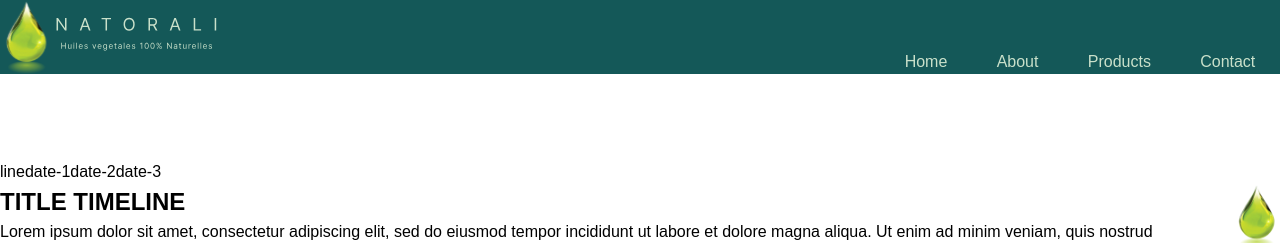
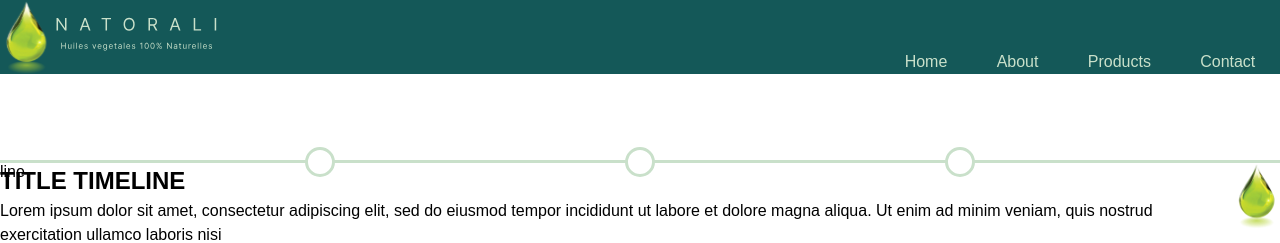
Before and after one commit to DAKOUMA/natorali.2.0, a React (Vite) app: page /about in a window 1280 px wide. Shown: the top 243 px of the page. Built offline with nearby package versions, Linux system fonts and the light colour scheme.

Commit message:
29/08/2024

```diff
--- a/src/index.css
+++ b/src/index.css
@@ -57,8 +57,63 @@ ul, ol {
     width: 1720px;
   }
 }
+:root {
+  --mouse-position: 0 ;
+}
+
 .timeLine-content {
   display: flex;
+}
+
+.timeLine {
+  display: flex;
+  align-items: center;
+  position: relative;
+}
+.timeLine > .line {
+  transition: 1s;
+  height: 0.2rem;
+  display: block;
+  background-color: #F7B318;
+  width: calc(var(--mouse-position) * 1%);
+}
+.timeLine .line::after {
+  z-index: -1;
+  content: "";
+  position: absolute;
+  height: 0.2rem;
+  display: block;
+  background-color: #C9E0CA;
+  width: 100%;
+  top: 0;
+}
+
+.date {
+  transition: 0.5s;
+  position: absolute;
+  height: 30px;
+  width: 30px;
+  background-color: white;
+  border: 0.2rem solid #C9E0CA;
+  border-radius: 100%;
+}
+
+.active-date {
+  scale: 1.3;
+  border: 0.2rem solid #145858;
+  background-color: #F7B318;
+}
+
+.timeLine span:nth-child(2) {
+  left: calc(25% - 15px);
+}
+
+.timeLine span:nth-child(3) {
+  left: calc(50% - 15px);
+}
+
+.timeLine span:nth-child(4) {
+  left: calc(75% - 15px);
 }
 
 .home-container {
--- a/src/pages/about/About.jsx
+++ b/src/pages/about/About.jsx
@@ -1,4 +1,4 @@
-import React from "react"
+import React, { useEffect, useRef, useState } from "react"
 import NavBar from '../../components/navbar/NavBar'
 import Footer from '../../components/footer/Footer'
 import TimelineContent from "./TimelineContent"
@@ -6,27 +6,91 @@ import { goutte } from "../../assets/images/images"
 import TeamMember from "./TeamMember"
 
 const About = () => {
+  const [date, setDate] = useState(0);
+  const [timelineProgress, setTimelineProgress] = useState(0)
+  const [mousePointer, setMousePointer] = useState(0);
+
+  const ref = useRef(null)
+
+  const handleMousePosition = (e) => {
+    const spanWidth = ref.current.clientWidth;
+    const mouseY = e.clientX
+    const mousePositionY = (mouseY / spanWidth) * 100
+
+
+    setMousePointer(mousePositionY)
+
+    console.log(mousePositionY);
+
+  }
+
+  useEffect(() => {
+    if (ref.current) {
+      ref.current.addEventListener('mousemove', handleMousePosition)
+    }
+
+    return () => {
+
+      ref.current.removeEventListener('mousemove', handleMousePosition)
+      if (ref.current) {
+        ref.current.removeEventListener('mousemove', handleMousePosition);
+      }
+    }
+  }, [])
+
+  const handleDateClick = (e) => {
+    switch (e) {
+      case 1: document.documentElement.style.setProperty('--mouse-position', 25), setDate(25);
+        break;
+
+      case 2: document.documentElement.style.setProperty('--mouse-position', 50), setDate(50);
+        break;
+
+      case 3: document.documentElement.style.setProperty('--mouse-position', 100, setDate(100));
+      default:
+        break;
+    }
+    console.log(date);
+
+  }
+
   return (
     <>
       <NavBar />
       <main className="about-container container">
         <article className="timeLine-container">
           <div className="timeLine">
-            <span className="line">line</span>
-            <span className="date-1">date-1</span>
-            <span className="date-2">date-2</span>
-            <span className="date-3">date-3</span>
+            <span
+              className="line"
+              ref={ref}
+            >line
+            </span>
+            <span
+              className={`date date-1 ${date >= 25 ? 'active-date' : ''}`}
+              onClick={() => handleDateClick(1)}
+            >
+            </span>
+            <span
+              className={`date date-2 ${date >= 50 ? 'active-date' : ''}`}
+              onClick={() => handleDateClick(2)}
+            >
+            </span>
+            <span
+              className={`date date-3 ${date >= 100 ? 'active-date' : ''}`}
+              onClick={() => handleDateClick(3)}
+            >
+            </span>
           </div>
           <TimelineContent />
         </article>
         <article className="team-container">
           <h1>Our Team</h1>
           <div className="teamCard-container">
-          {
-            [...Array(5)].map((value, index) => (
-              <TeamMember key={index}/>
-            ))
-          }
+            {
+              [...Array(5)].map((value, index) => (
+                <TeamMember key={index} />
+              ))
+            }
           </div>
         </article>
       </main>
--- a/src/pages/about/_About.scss
+++ b/src/pages/about/_About.scss
@@ -1,3 +1,60 @@
+:root {
+    --mouse-position: 0
+}
+
 .timeLine-content {
     display: flex;
 }
+
+.timeLine-container {
+
+}
+
+.timeLine {
+    display: flex;
+    align-items: center;
+    position: relative;
+    > .line {
+        transition: 1s;
+        height: 0.2rem;
+        display: block;
+        background-color: $baseColor-yellow;
+        width: calc(var(--mouse-position) * 1%);
+    }
+    .line::after {
+
+        z-index: -1;
+        content: '';
+        position: absolute;
+        height: 0.2rem;
+        display: block;
+        background-color: $baseColor-lightGreen;
+        width: 100%;
+        top: 0;
+    }
+}
+
+.date {
+    transition: 0.5s;
+    position: absolute;
+    height: 30px;
+    width: 30px;
+    background-color: white;
+    border: 0.2rem solid $baseColor-lightGreen;
+    border-radius: 100%;
+}
+
+.active-date {
+    scale: 1.3;
+    border: 0.2rem solid $baseColor-green;
+    background-color: $baseColor-yellow;
+}
+
+
+@for $i from 1 through 3 {
+    .timeLine {
+        span:nth-child(#{$i + 1}) {
+            left: calc((25% * $i) - 15px);
+        }
+    }
+}
```
Also changed, not shown: 1 other file (tests, documents, lock files or other folders).
